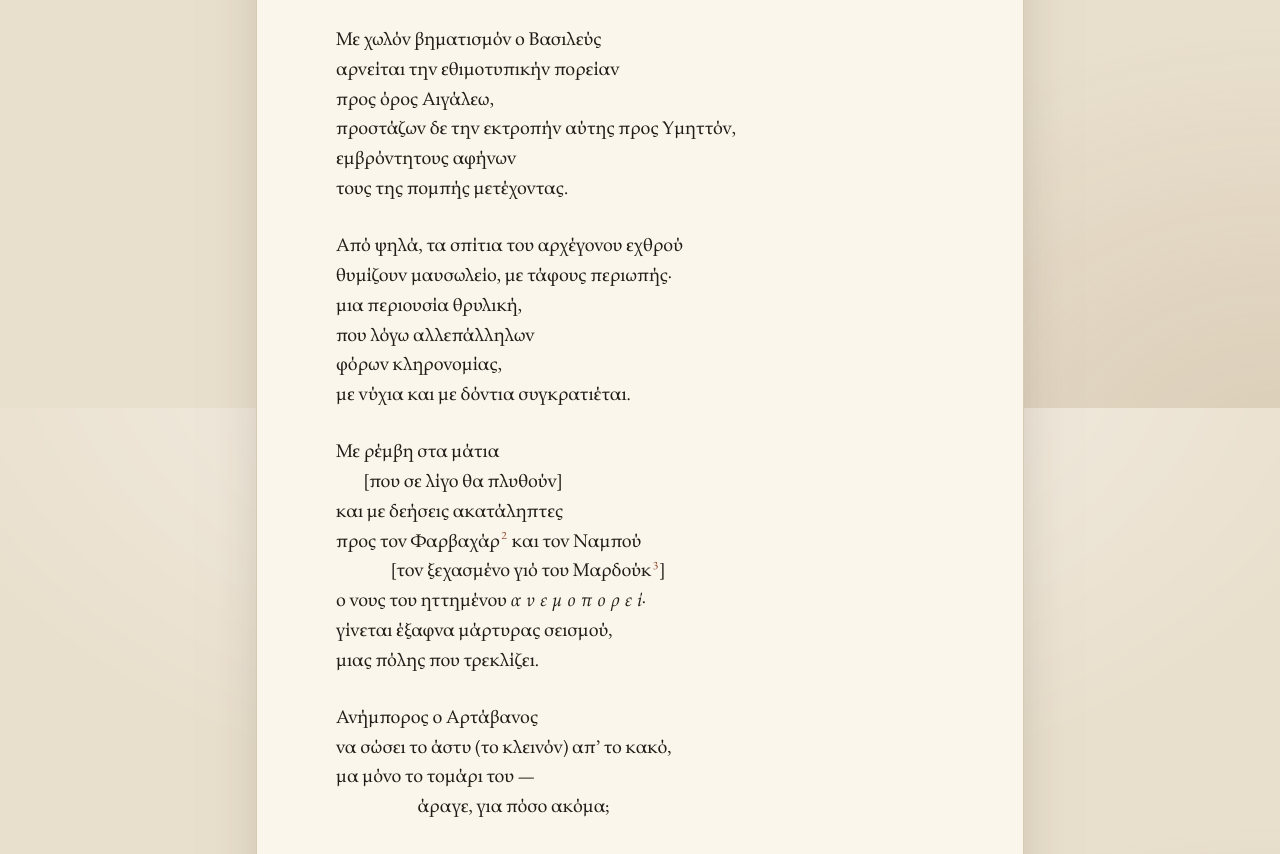
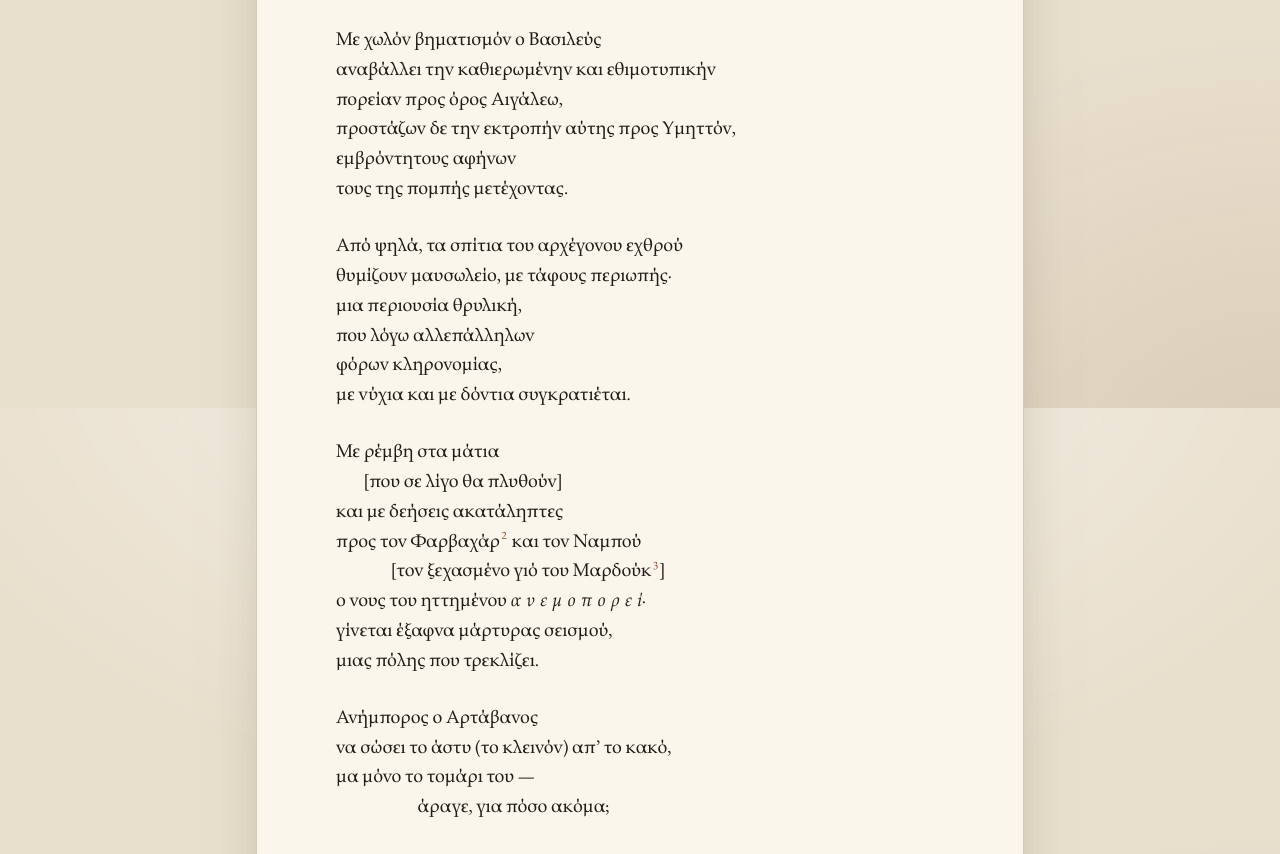
Before and after one commit to zoisksenos/zoisksenos.github.io, a plain HTML site: page ittimenos-ymittos.html in a window 1280 px wide. Shown: the part 1192-2046 px from the top of the page. Drawn offline with nearby package versions, Linux system fonts and the light colour scheme; a web font is replaced by a local one.

Commit message:
ittimenos-ymittos.html

```diff
--- a/ittimenos-ymittos.html
+++ b/ittimenos-ymittos.html
@@ -89,8 +89,8 @@
 
     <p class="stanza">
       <span class="line">Με χωλόν βηματισμόν ο Βασιλεύς</span>
-      <span class="line">αρνείται την εθιμοτυπικήν πορείαν</span>
-      <span class="line">προς όρος Αιγάλεω,</span>
+      <span class="line">αναβάλλει την καθιερωμένην και εθιμοτυπικήν</span>
+      <span class="line">πορείαν προς όρος Αιγάλεω,</span>
       <span class="line">προστάζων δε την εκτροπήν αύτης προς Υμηττόν,</span>
       <span class="line">εμβρόντητους αφήνων</span>
       <span class="line">τους της πομπής μετέχοντας.</span>
```
